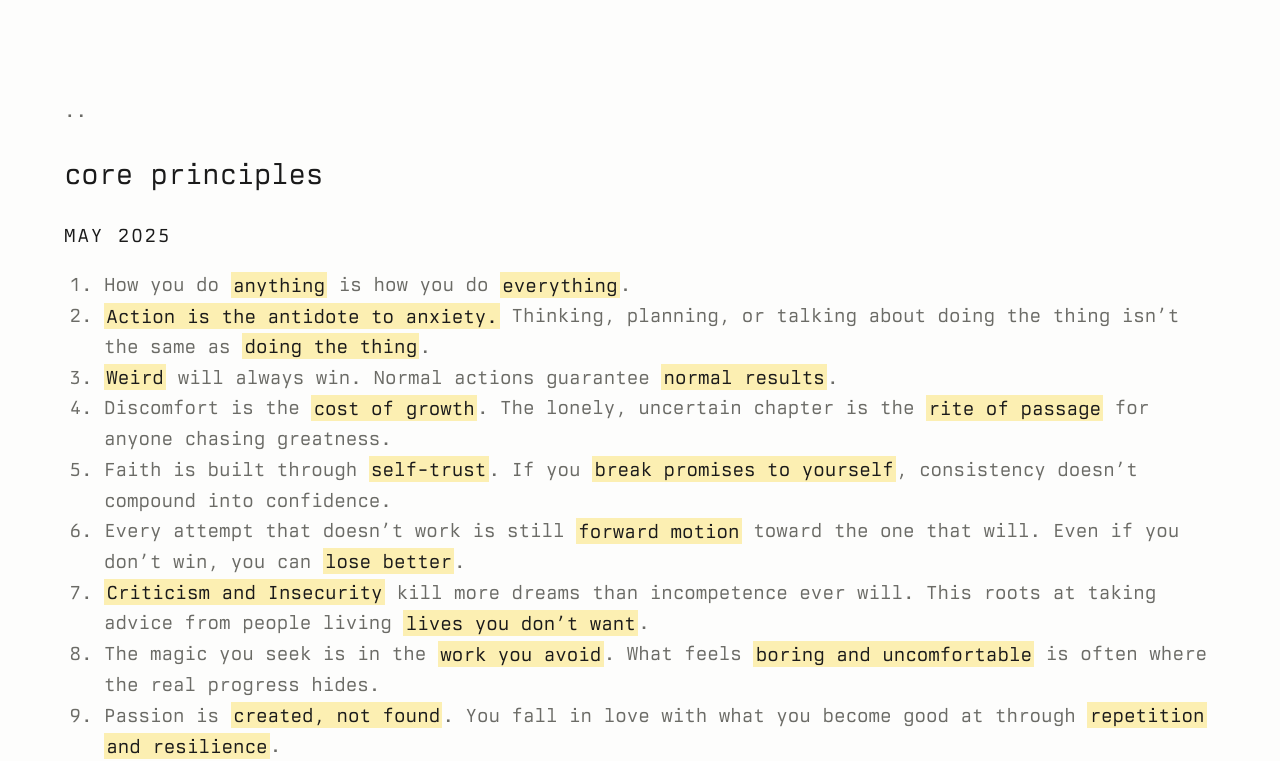
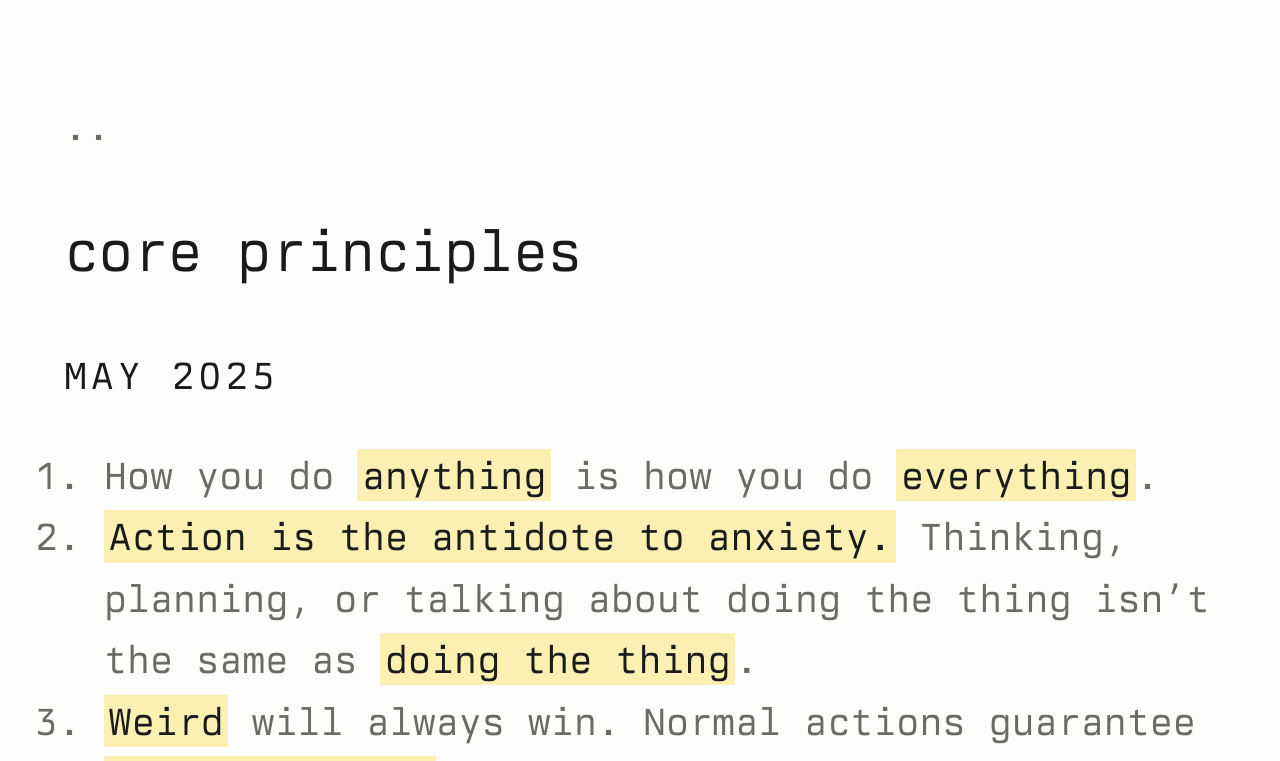
Before and after one commit to harivansh-afk/website, a SvelteKit app: page /thoughts/my-core-principles in a window 1280 px wide. Shown: the top 761 px of the page. Built offline with nearby package versions, Linux system fonts and the light colour scheme; no server answers.

Commit message:
Double font size on article pages

```diff
--- a/src/style.css
+++ b/src/style.css
@@ -49,6 +49,7 @@ main {
 
 main.thought {
   max-width: 60rem;
+  font-size: 2em;
 }
 
 /* top-level pages: the sidebar nav is pinned to the left edge of the viewport
```
